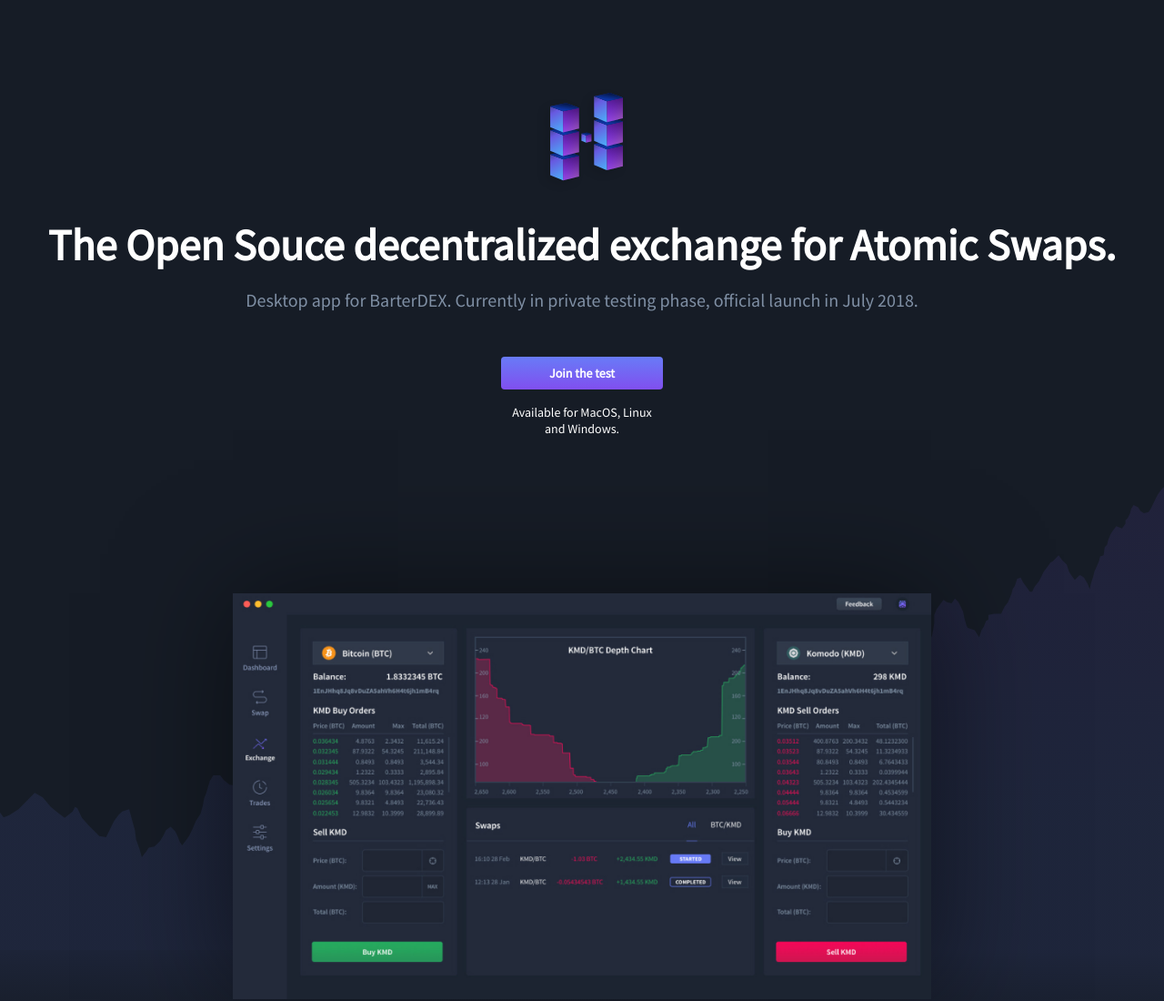
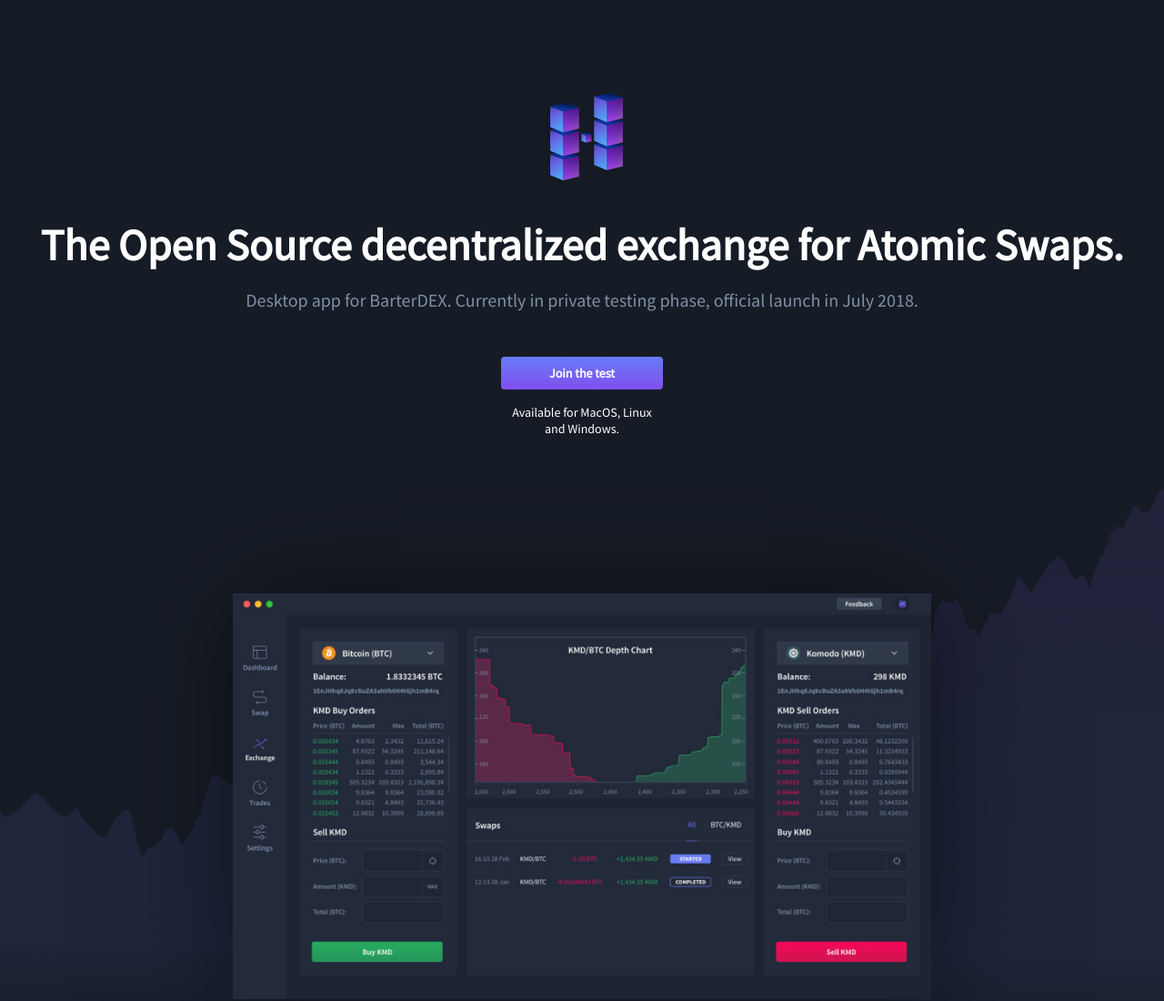
Before and after one commit to atomiclabs/hyperdex-site, a Gatsby site: page / in a window 1280 px wide. Shown: the top 1100 px of the page at 91% size. Built offline with nearby package versions, Linux system fonts and the light colour scheme; Gatsby itself is replaced by a stand-in of ours.

Commit message:
Fix header typo

```diff
--- a/src/components/Header/index.js
+++ b/src/components/Header/index.js
@@ -8,7 +8,7 @@
 
 export default () => <div className={styles.header}>
 	<Logo />
-	<p className={styles.title}>The Open Souce decentralized exchange for Atomic Swaps.</p>
+	<p className={styles.title}>The Open Source decentralized exchange for Atomic Swaps.</p>
 	<p className={styles.subTitle}>Desktop app for BarterDEX. Currently in private testing phase, official launch in July 2018.</p>
 	<Button text='Join the test' />
 	<p className={styles.text}>Available for MacOS, Linux and Windows.</p>
```
